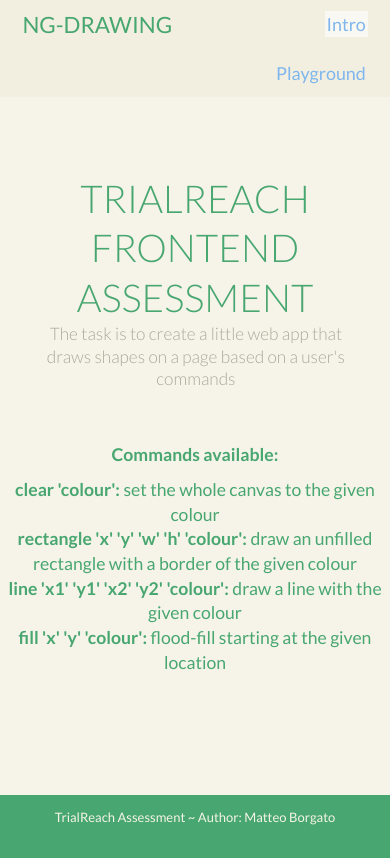
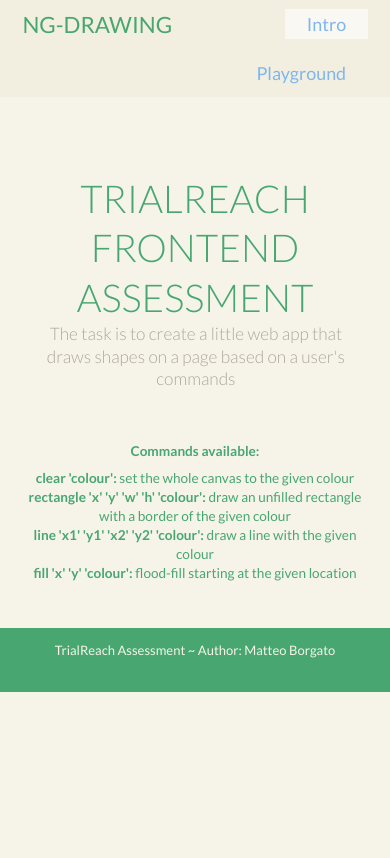
Before and after one commit to borteo/ng-drawing, a website: page public/drawing.html in a window 390 px wide. Drawn offline with nearby package versions, Linux system fonts and the light colour scheme; some packages are replaced by stand-ins of ours.

Commit message:
improved responsive design

```diff
--- a/app/css/_module.scss
+++ b/app/css/_module.scss
@@ -2,6 +2,7 @@
     @include transition(background-color 300ms ease-out);
     font-size: .8em;
     line-height: 2.7em;
+    padding: .2em 1.2em;
     &:hover {
       background: lighten($top-bar-bg, 8%);
     }
@@ -31,12 +32,9 @@
   }
 }
 
-
-
 #header-inner h2 {
   padding: 0;
 }
-
 
   #header h2 span {
     display: block;
@@ -44,11 +42,6 @@
     color: #aca89a;
     font-size: .45em;
   }
-
-section.description {
-  margin-bottom: 6.5em;
-  font-size: 1.1rem;
-}
 
   section.description p,
   section.description ul {
--- a/app/css/_responsive.scss
+++ b/app/css/_responsive.scss
@@ -25,19 +25,22 @@
 
 #top-bar li {
   @include responsive(s) {
-    float: none;
+    display: block;
     text-align: right;
   }
   @include responsive(m) {
-    float: right;
+    display: inline-block;
   }
 }
 
-#top-bar li a {
+section.description {
   @include responsive(s) {
-    padding: .1em;
+    margin-bottom: 3em;
+    font-size: 0.85rem;
+    padding: 0 1em;
   }
   @include responsive(m) {
-    padding: 0 1em;
+    margin-bottom: 6.5em;
+    font-size: 1.1rem;
   }
 }
```
Also changed, not shown: public/assets/css/main.css, 1 other file.
